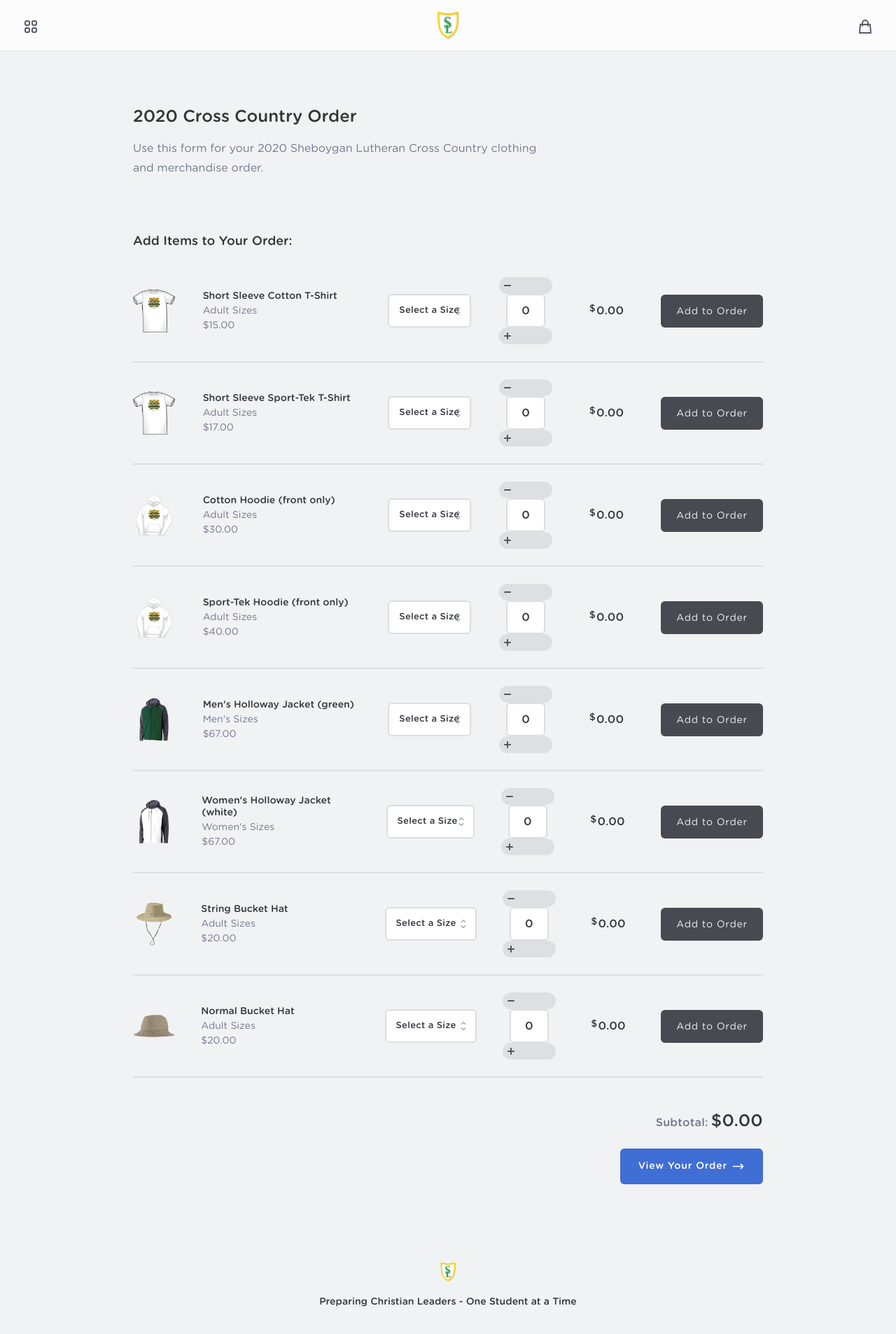
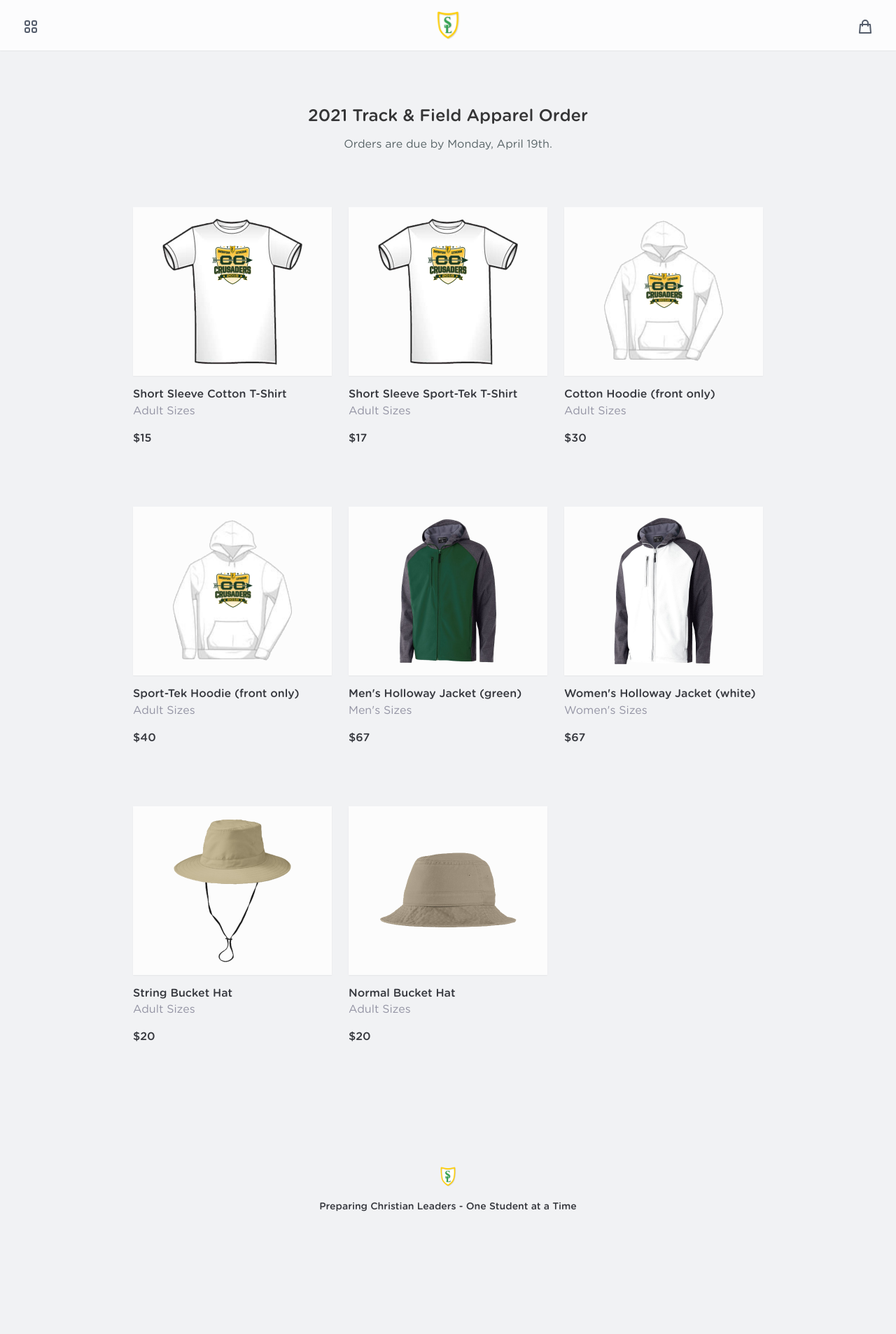
Before and after one commit to seanhasenstein/team-merch-store, a Next.js app: page / in a window 1280 px wide. Shown: the top 1906 px of the page at 70% size. After the commit the page ends 1781 px from the top, so only its background shows below. Built offline with nearby package versions, Linux system fonts and the light colour scheme.

Commit message:
rename/refactor index, checkout, and checkoutForm

```diff
--- a/components/Layout.js
+++ b/components/Layout.js
@@ -6,7 +6,7 @@ const Layout = ({ children }) => {
   return (
     <div className={styles.bg}>
       <header className={styles.header}>
-        <Link href="/store">
+        <Link href="/">
           <a className={styles['stores-link']}>
             <svg
               xmlns="http://www.w3.org/2000/svg"
--- a/pages/cart.js
+++ b/pages/cart.js
@@ -30,7 +30,7 @@ const Cart = () => {
         </Instructions>
         <div className={styles.list}>
           {orderItems.length < 1 ? (
-            <div className={styles.empty}>You have 0 items in your order.</div>
+            <div className={styles.empty}>You have no items in your order.</div>
           ) : (
             orderItems.map(item => <ReviewItem key={item.skuId} item={item} />)
           )}
--- a/pages/index.js
+++ b/pages/index.js
@@ -1,71 +1,33 @@
-import React, { useContext, useState } from 'react';
-import Head from 'next/head';
-import Link from 'next/link';
-import { OrderContext } from '../context/OrderContext';
+import React from 'react';
 import Layout from '../components/Layout';
-import ShoppingItem from '../components/ShoppingItem';
-import Instructions from '../components/Instructions';
-import Sidebar from '../components/Sidebar';
-import { formatToMoney } from '../utils';
-import styles from '../styles/main.module.css';
+import StoreItem from '../components/StoreItem';
+import { products } from '../data';
+import styles from '../styles/store.module.css';
 
-const Home = () => {
-  const orderContext = useContext(OrderContext);
-  const { products, orderTotal } = orderContext;
-  const [sidebar, setSidebar] = useState(false);
-
+export default function store() {
   return (
-    <>
-      <Layout>
-        <Head>
-          <title>Sheboygan Lutheran CC | 2020 Clothing Order</title>
-          <link rel="icon" href="/favicon.ico" />
-        </Head>
-        <Instructions>
-          <h2>2020 Cross Country Order</h2>
-          <p>
-            Use this form for your 2020 Sheboygan Lutheran Cross Country
-            clothing and merchandise order.
-          </p>
-          <h4>Add Items to Your Order:</h4>
-        </Instructions>
-
-        <div className={styles.list}>
-          {products.map(product => (
-            <ShoppingItem
-              key={product.id}
-              product={product}
-              setSidebar={setSidebar}
+    <Layout>
+      <div className={styles.container}>
+        <h2 className={styles['page-title']}>
+          2021 Track &amp; Field Apparel Order
+        </h2>
+        <p className={styles['page-description']}>
+          Orders are due by Monday, April 19th.
+        </p>
+        <div className={styles.items}>
+          {products.map(p => (
+            <StoreItem
+              key={p.id}
+              id={p.id}
+              slug={p.slug}
+              primary={p.primary}
+              secondary={p.secondary}
+              imgUrl={p.imgUrl}
+              price={p.price}
             />
           ))}
         </div>
-        <div className={styles.footer}>
-          <div className={styles.total}>
-            <span>Subtotal:</span>${formatToMoney(orderTotal)}
-          </div>
-          <Link href="/cart">
-            <a className={styles.button}>
-              View Your Order
-              <svg
-                xmlns="http://www.w3.org/2000/svg"
-                fill="none"
-                viewBox="0 0 24 24"
-                stroke="currentColor"
-              >
-                <path
-                  strokeLinecap="round"
-                  strokeLinejoin="round"
-                  strokeWidth="2"
-                  d="M17 8l4 4m0 0l-4 4m4-4H3"
-                />
-              </svg>
-            </a>
-          </Link>
-        </div>
-      </Layout>
-      <Sidebar sidebar={sidebar} setSidebar={setSidebar} />
-    </>
+      </div>
+    </Layout>
   );
-};
-
-export default Home;
+}
--- a/styles/form.module.css
+++ b/styles/checkoutForm.module.css
@@ -13,9 +13,8 @@
 .title {
   margin: 0 0 0.25rem;
   font-size: 1.5rem;
-  font-weight: 400;
-  color: #fff;
-  letter-spacing: 0.25px;
+  font-weight: 500;
+  color: #e6e8ec;
 }
 
 .form {
@@ -42,7 +41,7 @@
   font-weight: 400;
   line-height: 1.25rem;
   letter-spacing: 0.25px;
-  color: #7b7e86;
+  color: #8f9299;
 }
 
 .form input {
@@ -72,14 +71,14 @@
 
 .form button {
   margin: 2.25rem 0 0;
-  padding: 1rem 1.5rem;
+  padding: 0.75rem 1.5rem;
   display: flex;
   justify-content: center;
   align-items: center;
   background-color: #366eeb;
-  font-size: 1rem;
-  font-weight: 400;
-  color: #fff;
+  font-size: 0.875rem;
+  font-weight: 500;
+  color: #e1e2e4;
   letter-spacing: 0.75px;
   border-radius: 6px;
   border: 2px solid #487bed;
```
Also changed, not shown: components/CheckoutForm.js (renamed from components/OrderForm.js, +9 -6 lines), pages/checkout.js (+3 -19 lines), pages/store.js (deleted, +0 -33 lines).
